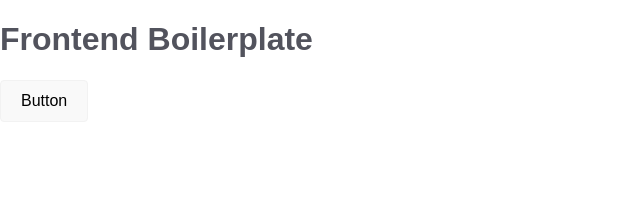
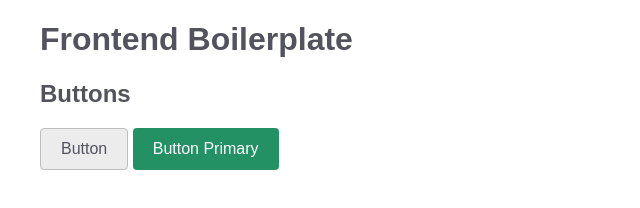
Before and after one commit to tobiasberge/frontend-boilerplate, a website: page index.html in a window 1280 px wide. Shown: the whole page, without its empty margins (0-640 px from the left). Drawn offline with nearby package versions, Linux system fonts and the light colour scheme; files that its build step writes are made by us from their sources.

Commit message:
Add container, adjust base colors

```diff
--- a/index.html
+++ b/index.html
@@ -7,7 +7,12 @@
         <link rel="stylesheet" href="assets/css/main.css">
     </head>
     <body>
-        <h1>Frontend Boilerplate</h1>
-        <button class="button">Button</button>
+        <div class="container">
+            <h1>Frontend Boilerplate</h1>
+
+            <h2>Buttons</h2>
+            <button class="button">Button</button>
+            <button class="button button--primary">Button Primary</button>
+        </div>
     </body>
 </html>
--- a/source/scss/components/button.scss
+++ b/source/scss/components/button.scss
@@ -4,16 +4,19 @@ $button-border-thickness: 1px;
   font-family: $font-family-primary;
   font-size: $font-size-default;
   background-color: $color-light-gray;
-  border: 1px solid $color-border;
+  border: $button-border-thickness solid $color-border;
   border-radius: $border-radius-default;
+  color: $color-text-default;
   display: inline-block;
   padding: 2px 20px;
   line-height: 36px;
   outline: none;
+  cursor: pointer;
 
   &.button--primary {
     background: $color-primary;
     color: $color-white;
-    line-height: 36px - ($button-border-thickness * 2);
+    line-height: 36px + ($button-border-thickness * 2);
+    border: 0 none;
   }
 }
--- a/source/scss/global.scss
+++ b/source/scss/global.scss
@@ -10,3 +10,8 @@ body {
   margin: 0;
   padding: 0;
 }
+
+.container {
+  max-width: 1200px;
+  margin: 0 auto;
+}
--- a/source/scss/variables.scss
+++ b/source/scss/variables.scss
@@ -5,8 +5,8 @@ $border-radius-default: 4px;
 
 // Neutral colors
 $color-white:           #fff;
-$color-light-gray:      #f9f9f9;
-$color-border:          #f2f2f2;
+$color-light-gray:      #ececec;
+$color-border:          #bebebe;
 $color-text-default:    #52535d;
 
 // Theme colors
```
